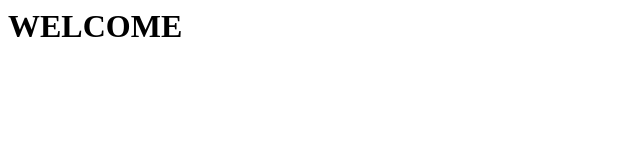
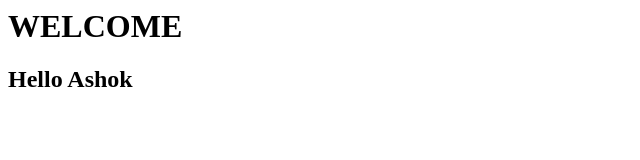
Before and after one commit to ashokamenon/git-demo, a plain HTML site: page index.html in a window 1280 px wide. Shown: the whole page, without its empty margins (0-640 px from the left). Drawn offline with Linux system fonts and the light colour scheme.

Commit message:
additional changes

```diff
--- a/index.html
+++ b/index.html
@@ -1 +1,2 @@
 <h1>WELCOME<h1>
+<h2> Hello Ashok <h2>
```
Also changed, not shown: README.txt.
